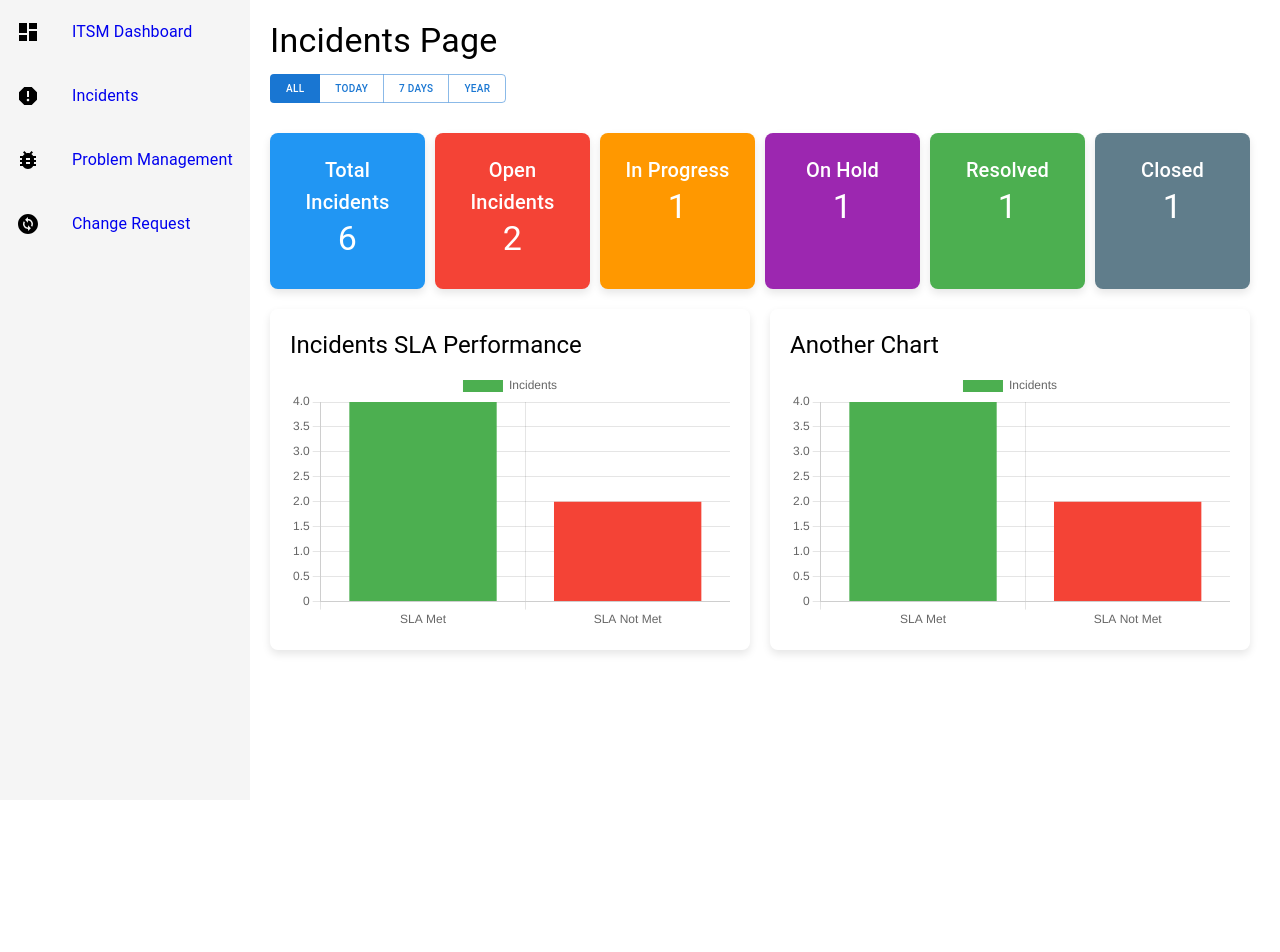
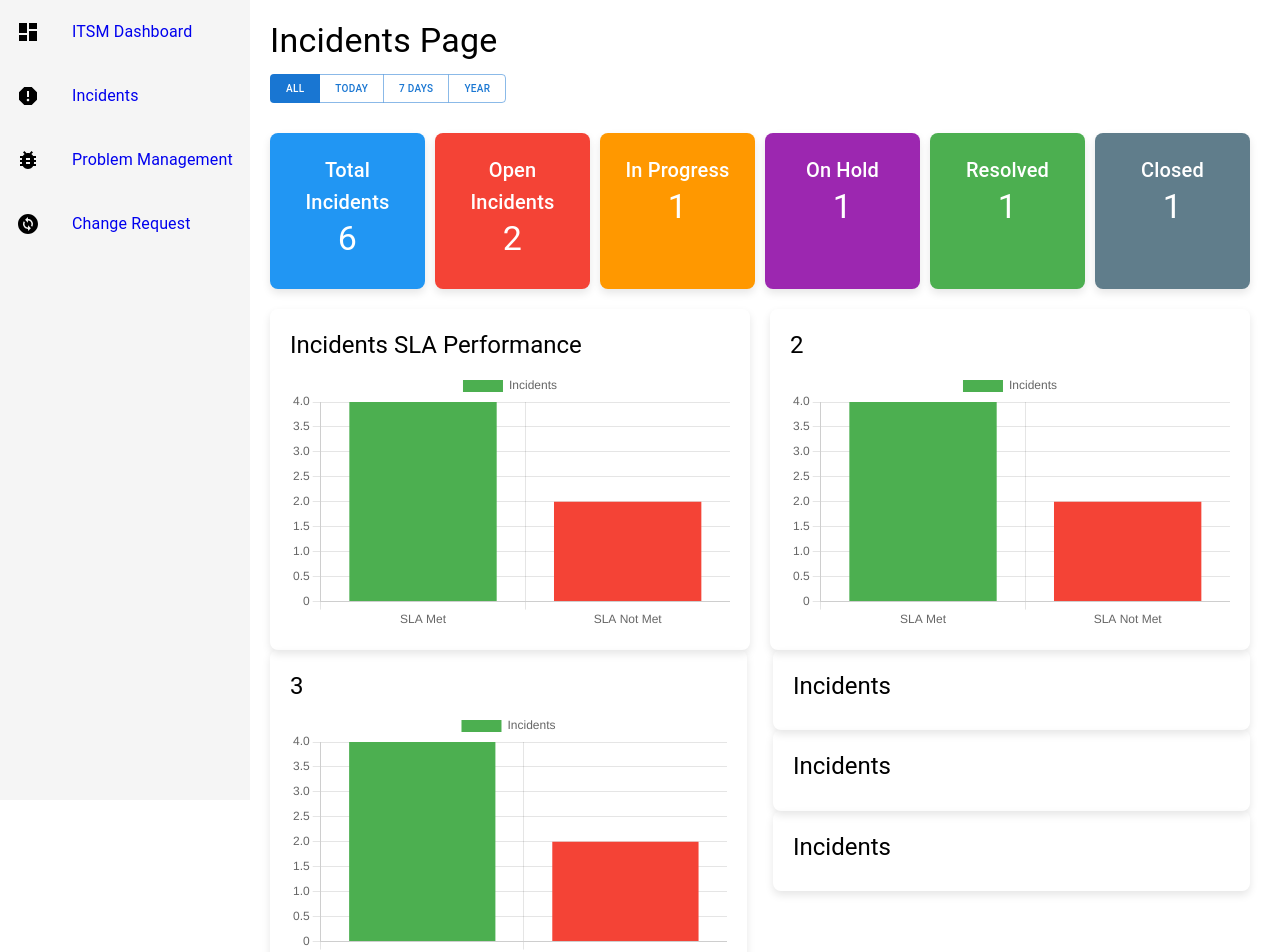
Before and after one commit to fujilar/react_dashboard, a React (Create React App) app: page /incidents in a window 1280 px wide. Shown: the top 952 px of the page. Before the commit the page ends 800 px from the top, so only its background shows below. Built offline with nearby package versions, Linux system fonts and the light colour scheme.

Commit message:
add bottom layer

```diff
--- a/src/Dashboard.js
+++ b/src/Dashboard.js
@@ -117,6 +117,29 @@ const chartOptions = {
                     </div>
                 </div>
 
+                {/* Chart Block 3 */}
+                <div
+                    style={{
+                        flex: '1 1 48%', // Takes up 48% of the width on larger screens
+                        minWidth: '300px', // Ensures the chart doesn't shrink too much
+                        padding: '20px',
+                        border: '1px solid #ccc',
+                        borderRadius: '8px',
+                        boxSizing: 'border-box',
+                    }}
+                >
+                    <Typography variant="h5" gutterBottom>
+                        3
+                    </Typography>
+
+                    <div style={{
+                        height: '300px',
+                        width: '100%'
+                        }}>
+                        <Bar data={chartData} options={chartOptions} />
+                    </div>
+                </div>
+
             </div>
         );
     };
--- a/src/Incidents.js
+++ b/src/Incidents.js
@@ -216,7 +216,7 @@ const Incidents = () => {
                 }}>
 
                     <Typography variant="h5" gutterBottom>
-                        Another Chart
+                        2
                     </Typography>
 
                     <div style={{
@@ -229,7 +229,132 @@ const Incidents = () => {
 
             </div>
 
-        </div>
+            <Grid container spacing={2}>
+                {/* Chart Section */}
+                <Grid item xs={12} sm={6}>
+                    <div
+                        style={{
+                            padding: '20px',
+                            borderRadius: '8px',
+                            boxSizing: 'border-box',
+                            marginRight: '10px',
+                            boxShadow: '0 4px 8px rgba(0, 0, 0, 0.1)',
+                        }}
+                    >
+                        <Typography variant="h5" gutterBottom>
+                            3
+                        </Typography>
+                        <div style={{ height: '260px', width: '100%' }}>
+                            <Bar data={chartData} options={chartOptions} />
+                        </div>
+                    </div>
+                </Grid>
+
+                {/* Incidents Section */}
+                <Grid item xs={12} sm={6}>
+                    <div
+                        style={{
+                            padding: '20px',
+                            borderRadius: '8px',
+                            boxSizing: 'border-box',
+                            marginRight: '10px',
+                            boxShadow: '0 4px 8px rgba(0, 0, 0, 0.1)',
+                        }}
+                    >
+                        <Typography variant="h5" gutterBottom>
+                            Incidents
+                        </Typography>
+                    </div>
+                    <div
+                        style={{
+                            padding: '20px',
+                            borderRadius: '8px',
+                            boxSizing: 'border-box',
+                            marginRight: '10px',
+                            boxShadow: '0 4px 8px rgba(0, 0, 0, 0.1)',
+                        }}
+                    >
+                        <Typography variant="h5" gutterBottom>
+                            Incidents
+                        </Typography>
+                    </div>
+                    <div
+                        style={{
+                            padding: '20px',
+                            borderRadius: '8px',
+                            boxSizing: 'border-box',
+                            marginRight: '10px',
+                            boxShadow: '0 4px 8px rgba(0, 0, 0, 0.1)',
+                        }}
+                    >
+                        <Typography variant="h5" gutterBottom>
+                            Incidents
+                        </Typography>
+                    </div>
+                </Grid>
+
+
+            </Grid>
+
+
+            {/* <div
+                style={{
+                    display: 'flex', // Enables side-by-side layout
+                    gap: '20px', // Adds spacing between the chart and cards
+                    alignItems: 'flex-start', // Aligns items at the top
+                    marginTop: '20px',
+                    width: '100%',
+                    // display: 'flex', // Enables layout
+                    // flexDirection: 'column', // Stack items vertically
+                    // gap: '20px', // Adds spacing between items
+                    // width: '100%',
+                    // marginTop: '20px',
+                }}>
+
+                <div
+                    style={{ // 2 row container left //
+                        flex: '1 1 48%', // Takes up 48% of the width on larger screens
+                        minWidth: '150px', // Ensures the chart doesn't shrink too much
+                        padding: '20px',
+                        // border: '1px solid #ccc',
+                        borderRadius: '8px',
+                        boxSizing: 'border-box',
+                        marginRight: '10px',
+                        boxShadow: '0 4px 8px rgba(0, 0, 0, 0.1)',
+                    }}>
+
+                    <Typography variant="h5" gutterBottom>
+                        3
+                    </Typography>
+
+                    <div style={{ height: '260px', width: '100%' }}>
+                        <Bar data={chartData} options={chartOptions} />
+                    </div>
+
+                </div>
+
+                <div
+                    style={{
+                        flex: '1 1 48%', // Takes up 48% of the width on larger screens
+                        minWidth: '150px', // Ensures the chart doesn't shrink too much
+                        padding: '20px',
+                        // border: '1px solid #ccc',
+                        borderRadius: '8px',
+                        boxSizing: 'border-box',
+                        marginRight: '10px',
+                        boxShadow: '0 4px 8px rgba(0, 0, 0, 0.1)',
+                    }}
+                    >
+                    <Typography variant="h5" gutterBottom>
+                        Incidents
+                    </Typography>
+                </div>
+
+            </div> */}
+
+
+
+    </div>
     );
 };
 
```
Also changed, not shown: src/example.js (added).
